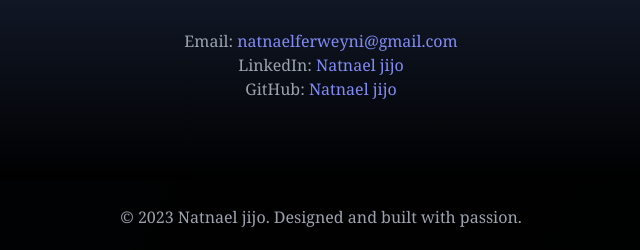
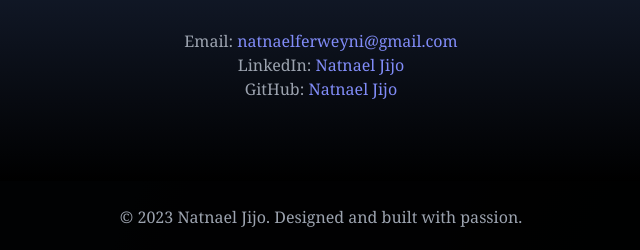
Before and after one commit to nateanelj/myportifolio, a plain HTML site: page index.html in a window 1280 px wide. Shown: the part 2407-2657 px from the top of the page, 319-959 px from the left. Drawn offline with nearby package versions, Linux system fonts and the light colour scheme.

Commit message:
fixed some spellings

```diff
--- a/index.html
+++ b/index.html
@@ -4,7 +4,7 @@
     <meta charset="UTF-8" />
     <meta http-equiv="X-UA-Compatible" content="IE=edge" />
     <meta name="viewport" content="width=device-width, initial-scale=1.0" />
-    <title>Portfolio | Natnael jijo</title>
+    <title>Portfolio | Natnael Jijo</title>
     <script src="https://cdn.tailwindcss.com"></script>
   </head>
   <body class="bg-gradient-to-br from-gray-800 via-gray-900 to-black text-gray-100 font-serif">
@@ -31,7 +31,7 @@
       <div class="flex flex-col items-center">
         <img src="https://encrypted-tbn0.gstatic.com/images?q=tbn:ANd9GcQXrE0RRBsDSLsq1eGInfI72P9JQYTX1KEJfw&s" alt="Location Reference" class="w-48 h-48 rounded-full border-4 border-indigo-400 shadow-lg mb-6" />
         <h2 class="text-xl text-indigo-400 tracking-widest">Discover My Portfolio</h2>
-        <h1 class="text-7xl font-extrabold text-white mt-6">Natnael jijo</h1>
+        <h1 class="text-7xl font-extrabold text-white mt-6">Natnael Jijo</h1>
         <p class="text-lg text-gray-400 mt-6 max-w-2xl">Empowering businesses and individuals with modern, user-friendly web solutions that captivate and inspire.</p>
         <div class="mt-8 flex space-x-8">
           <a href="./assets/resume-example.pdf" target="_blank" class="bg-indigo-500 hover:bg-indigo-400 px-10 py-4 text-white rounded-full shadow-lg">Resume</a>
@@ -111,15 +111,15 @@
         <p class="text-lg text-gray-300">Let’s work together to create something amazing! Reach out anytime.</p>
         <div class="mt-8">
           <p class="text-gray-400">Email: <a href="mailto:natnaelferweyni@gmail.com" class="text-indigo-400 hover:underline">natnaelferweyni@gmail.com</a></p>
-          <p class="text-gray-400">LinkedIn: <a href="https://linkedin.com" class="text-indigo-400 hover:underline">Natnael jijo</a></p>
-          <p class="text-gray-400">GitHub: <a href="https://https://github.com/nateanelj" class="text-indigo-400 hover:underline">Natnael jijo</a></p>
+          <p class="text-gray-400">LinkedIn: <a href="https://linkedin.com" class="text-indigo-400 hover:underline">Natnael Jijo</a></p>
+          <p class="text-gray-400">GitHub: <a href="https://https://github.com/nateanelj" class="text-indigo-400 hover:underline">Natnael Jijo</a></p>
         </div>
       </div>
     </section>
 
     <!-- Footer -->
     <footer class="bg-black bg-opacity-90 py-6 text-gray-400 text-center">
-      <p>&copy; 2023 Natnael jijo. Designed and built with passion.</p>
+      <p>&copy; 2023 Natnael Jijo. Designed and built with passion.</p>
     </footer>
   </body>
 </html>
```
